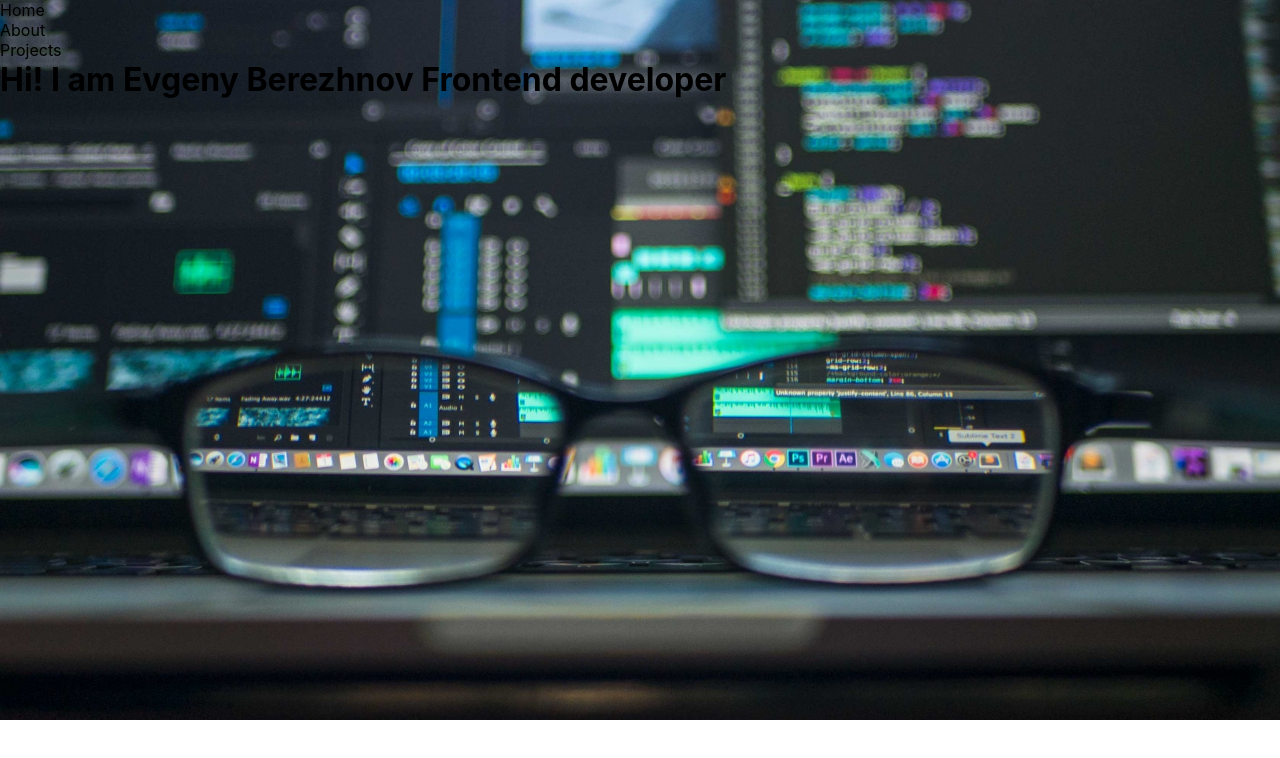
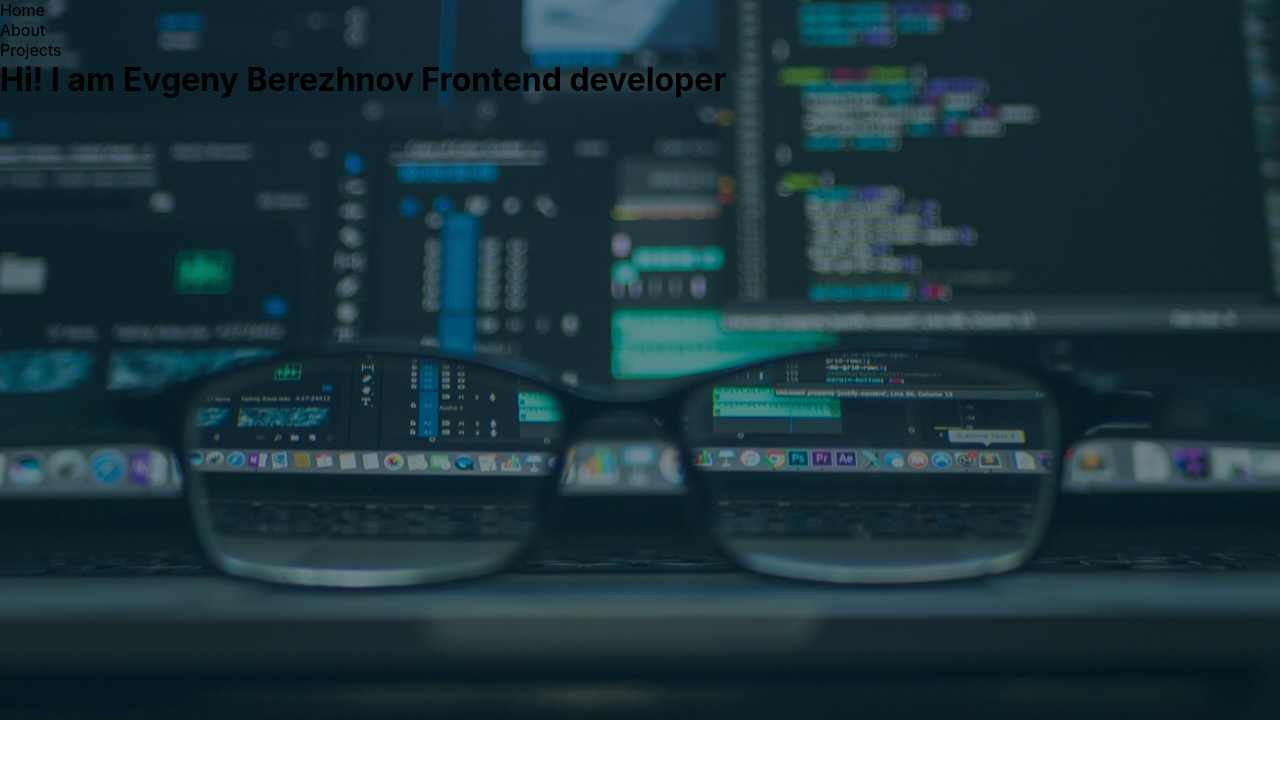
Before and after one commit to JackBerezhnov/evgenydev, a React (Create React App) app: page / in a window 1280 px wide. Shown: the top 758 px of the page. Built offline with nearby package versions, Linux system fonts and the light colour scheme.

Commit message:
added gradient for background image

```diff
--- a/src/components/header/Header.css
+++ b/src/components/header/Header.css
@@ -8,7 +8,7 @@ h1 {
 }
 
 .header {
-    background: url('../.././images/bg.jpg');
+    background: linear-gradient(0deg, rgba(5, 42, 54, 0.52), rgba(5, 42, 54, 0.52)), url('../.././images/bg.jpg');
     background-size: cover;
     background-position-y: 100%;
 }
```
